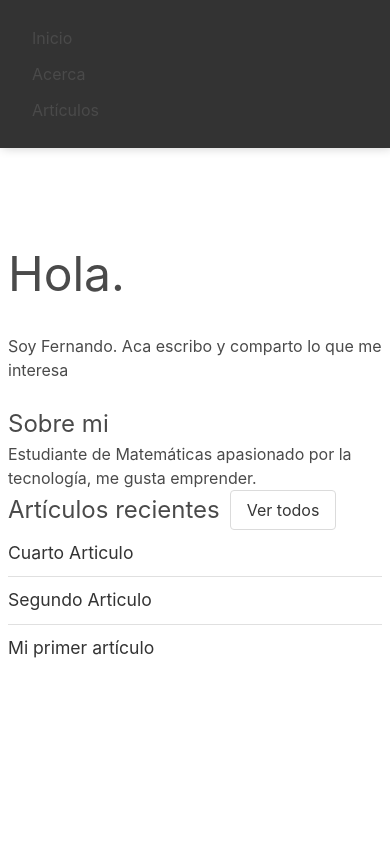
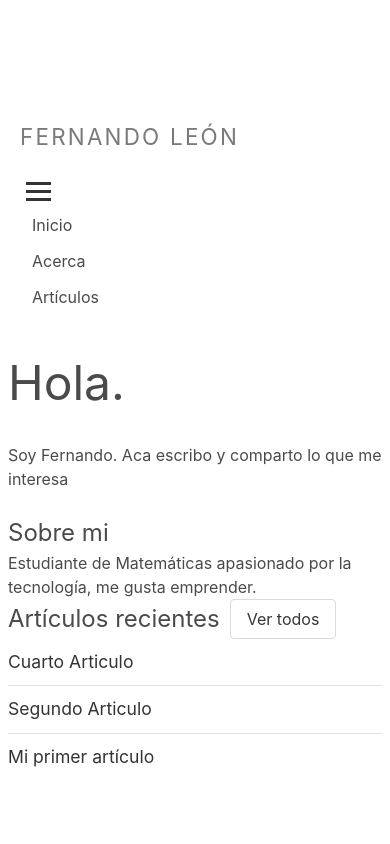
Before and after one commit to ds-fernando/ds-fernando.github.io, an Eleventy site: page src/index.njk in a window 390 px wide. Both pictures are taken after a click on the button "Abrir menú". Shown: the top 844 px of the page. Built offline with nearby package versions, Linux system fonts and the light colour scheme; Eleventy itself is replaced by a stand-in of ours; files that its build step writes are made by us from their sources.

Commit message:
menu hamburgesa

```diff
--- a/docs/css/styles.css
+++ b/docs/css/styles.css
@@ -122,50 +122,31 @@ footer {
 
 
 
-/* Estilos para el botón del menú hamburguesa */
+/* Estilos base para el menú */
 .menu-toggle {
   display: none; /* Oculto por defecto */
-  flex-direction: column;
-  justify-content: space-between;
-  align-items: center;
+  cursor: pointer;
   background: none;
   border: none;
-  width: 30px;
-  height: 30px;
-  cursor: pointer;
-  margin-left: auto; /* Coloca el botón de hamburguesa en la parte derecha */
 }
 
-.hamburger {
-  background-color: white;
-  width: 30px;
+.menu-toggle .hamburger {
+  display: block;
+  width: 25px;
   height: 3px;
-  margin: 3px 0;
+  margin: 5px 0;
+  background-color: #333; /* Color de las líneas */
 }
 
-/* Estilos para hacer que el menú sea responsive */
-@media screen and (max-width: 768px) {
-  /* Ocultar la lista de menú por defecto en pantallas pequeñas */
+/* Mostrar el botón en pantallas pequeñas */
+@media (max-width: 768px) {
+  .menu-toggle {
+    display: block; /* Visible solo en dispositivos móviles */
+  }
   .menu-list {
-    display: none;
-    flex-direction: column;
-    width: 100%;
-    background-color: #333;
-    padding: 20px;
-    position: absolute;
-    top: 0;
-    left: 0;
-    box-shadow: 2px 0 10px rgba(0, 0, 0, 0.2);
-    z-index: 100;
+    display: none; /* Ocultar el menú inicialmente */
   }
-
-  /* Mostrar el botón de hamburguesa en pantallas pequeñas */
-  .menu-toggle {
-    display: flex;
-  }
-
-  /* Estilo cuando el menú se muestra */
   .menu-list.show {
-    display: block;
+    display: block; /* Mostrar el menú al activar el botón */
   }
 }
--- a/src/css/styles.css
+++ b/src/css/styles.css
@@ -122,50 +122,31 @@ footer {
 
 
 
-/* Estilos para el botón del menú hamburguesa */
+/* Estilos base para el menú */
 .menu-toggle {
   display: none; /* Oculto por defecto */
-  flex-direction: column;
-  justify-content: space-between;
-  align-items: center;
+  cursor: pointer;
   background: none;
   border: none;
-  width: 30px;
-  height: 30px;
-  cursor: pointer;
-  margin-left: auto; /* Coloca el botón de hamburguesa en la parte derecha */
 }
 
-.hamburger {
-  background-color: white;
-  width: 30px;
+.menu-toggle .hamburger {
+  display: block;
+  width: 25px;
   height: 3px;
-  margin: 3px 0;
+  margin: 5px 0;
+  background-color: #333; /* Color de las líneas */
 }
 
-/* Estilos para hacer que el menú sea responsive */
-@media screen and (max-width: 768px) {
-  /* Ocultar la lista de menú por defecto en pantallas pequeñas */
+/* Mostrar el botón en pantallas pequeñas */
+@media (max-width: 768px) {
+  .menu-toggle {
+    display: block; /* Visible solo en dispositivos móviles */
+  }
   .menu-list {
-    display: none;
-    flex-direction: column;
-    width: 100%;
-    background-color: #333;
-    padding: 20px;
-    position: absolute;
-    top: 0;
-    left: 0;
-    box-shadow: 2px 0 10px rgba(0, 0, 0, 0.2);
-    z-index: 100;
+    display: none; /* Ocultar el menú inicialmente */
   }
-
-  /* Mostrar el botón de hamburguesa en pantallas pequeñas */
-  .menu-toggle {
-    display: flex;
-  }
-
-  /* Estilo cuando el menú se muestra */
   .menu-list.show {
-    display: block;
+    display: block; /* Mostrar el menú al activar el botón */
   }
 }
```
